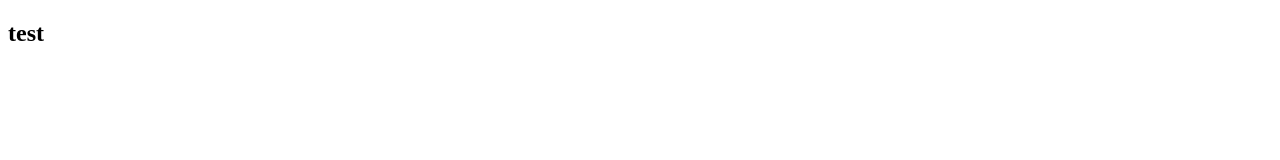
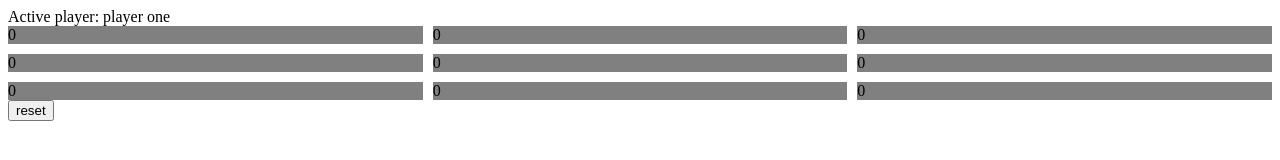
Before and after one commit to T6nuk/tic-tac-toe, a plain HTML site: page index.html in a window 1280 px wide. Drawn offline with Linux system fonts and the light colour scheme.

Commit message:
Add displayController with renderBoard and renderData, add some css

```diff
--- a/index.html
+++ b/index.html
@@ -4,9 +4,19 @@
     <meta charset="UTF-8" />
     <meta name="viewport" content="width=device-width, initial-scale=1.0" />
     <title>Document</title>
-    <script src="script.js"></script>
+    <script src="script.js" defer></script>
+    <link rel="stylesheet" href="/styles/styles.css" />
   </head>
   <body>
-    <h2>test</h2>
+    <header></header>
+    <main>
+      <div id="data-container">
+        <div id="player-name">Acting player:</div>
+      </div>
+      <div id="grid-container"></div>
+      <div id="reset"><button id="reset-button">reset</button></div>
+    </main>
+
+    <footer></footer>
   </body>
 </html>
--- a/script.js
+++ b/script.js
@@ -29,6 +29,7 @@ function createGameBoard() {
   function createBoard() {
     for (let i = 0; i < rows; i++) {
       gameboard[i] = [];
+
       for (let j = 0; j < columns; j++) {
         gameboard[i].push(Cell());
       }
@@ -150,7 +151,6 @@ function gameController(playerOne = "player one", playerTwo = "player two") {
       }'s marker into row ${row}, column ${col}...`
     );
     board.placeMarker(row, col, getActivePlayer().marker);
-    console.log(row, col);
 
     const winner = checkWinCon();
     const fullBoard = boardIsFull();
@@ -167,19 +167,62 @@ function gameController(playerOne = "player one", playerTwo = "player two") {
     }
   };
 
+  const takeUserAction = () => {
+    const cell = document.getElementsByClassName("cell1");
+    console.log(cell.textContent);
+  };
+  takeUserAction();
+
   return {
     playRound,
+    getActivePlayer,
+    getBoard: () => {
+      return board.getBoard();
+    },
   };
 }
-
 const game = gameController();
 
-console.log(game.playRound(1, 1));
-console.log(game.playRound(0, 1));
-console.log(game.playRound(0, 0));
-console.log(game.playRound(0, 2));
-console.log(game.playRound(1, 0));
-console.log(game.playRound(2, 0));
-console.log(game.playRound(2, 1));
-console.log(game.playRound(1, 2));
-console.log(game.playRound(2, 2));
+const displayController = ((gameInstance) => {
+  const board = gameInstance.getBoard();
+  const gridContainer = document.getElementById("grid-container");
+  const dataContainer = document.getElementById("data-container");
+
+  const renderBoard = () => {
+    renderData();
+    for (let i = 0; i < board.length; i++) {
+      for (let j = 0; j < board[i].length; j++) {
+        const cell = board[i][j];
+        let gridSquare = document.createElement("div");
+        gridSquare.dataset.row = i;
+        gridSquare.dataset.col = j;
+
+        gridSquare.addEventListener("click", () => {
+          game.playRound(i, j);
+          gridSquare.textContent = cell.getValue();
+          renderData();
+        });
+
+        gridSquare.textContent = cell.getValue();
+        gridContainer.appendChild(gridSquare);
+      }
+    }
+  };
+
+  const renderData = () => {
+    activePlayer = game.getActivePlayer();
+    activePlayerName = activePlayer.name;
+    let playerNameDiv = document.getElementById("player-name");
+    console.log(activePlayerName);
+    playerNameDiv.textContent = `Active player: ${activePlayer.name}`;
+  };
+
+  const resetBoard = () => {
+    let resetButton = document.getElementById("reset-button");
+    resetButton.addEventListener("click", () => {
+      renderBoard();
+    });
+  };
+  resetBoard();
+  renderBoard();
+})(game);
--- /dev/null
+++ b/styles/styles.css
@@ -0,0 +1,9 @@
+#grid-container {
+  display: grid;
+  grid-template-columns: 3fr 3fr 3fr;
+  gap: 10px;
+}
+
+#grid-container > div {
+  background-color: grey;
+}
```
